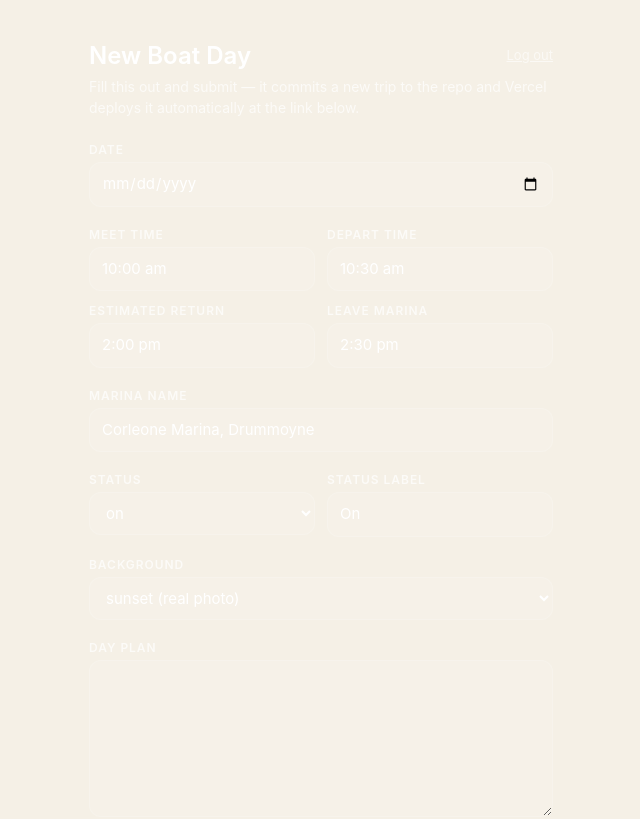
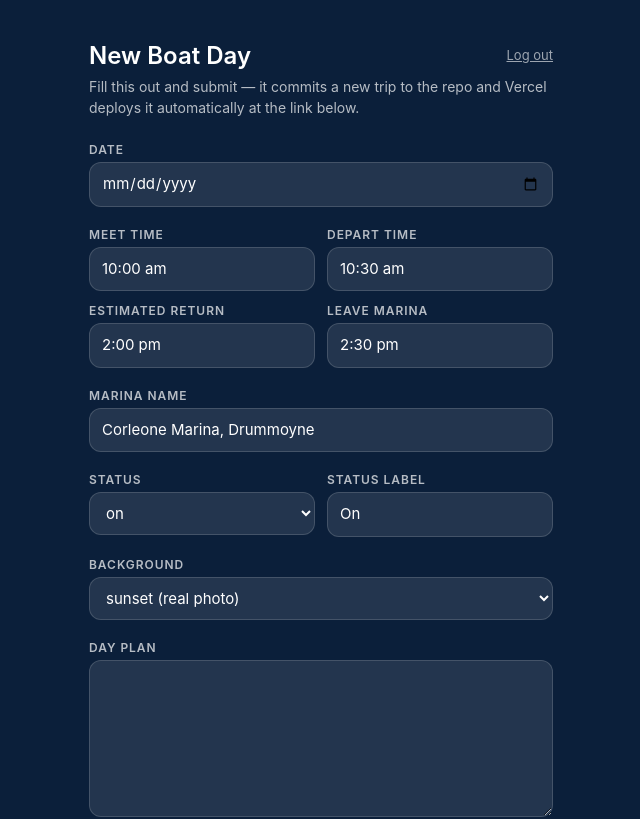
Before and after one commit to ShamalCanva/boatday, a Next.js app: page /admin in a window 1280 px wide. Shown: the top 819 px of the page, without its empty margins (319-959 px from the left). Built offline with nearby package versions, Linux system fonts and the light colour scheme.

Commit message:
Fix admin page contrast + proxy.ts rename

```diff
--- a/app/admin/page.tsx
+++ b/app/admin/page.tsx
@@ -119,7 +119,8 @@ export default function AdminPage() {
 
   if (result) {
     return (
-      <main className="mx-auto min-h-screen max-w-lg px-6 py-16 text-white">
+      <main className="min-h-screen bg-navy text-white">
+        <div className="mx-auto max-w-lg px-6 py-16">
           <p className="text-xs font-semibold uppercase tracking-[0.14em] text-white/70">Published</p>
           <h1 className="mt-2 text-2xl font-semibold">Trip is live</h1>
           <p className="mt-3 text-[15px] text-white/85">
@@ -139,12 +140,14 @@ export default function AdminPage() {
           >
             Create another trip
           </button>
+        </div>
       </main>
     );
   }
 
   return (
-    <main className="mx-auto min-h-screen max-w-lg px-6 py-10 pb-24 text-white">
+    <main className="min-h-screen bg-navy text-white">
+    <div className="mx-auto max-w-lg px-6 py-10 pb-24">
       <div className="flex items-center justify-between">
         <h1 className="text-2xl font-semibold">New Boat Day</h1>
         <button onClick={handleLogout} className="text-[13px] text-white/60 underline">
@@ -376,6 +379,7 @@ export default function AdminPage() {
           {submitting ? "Publishing…" : "Publish trip"}
         </button>
       </div>
+    </div>
     </main>
   );
 }
```
Lines whose indentation alone changed are shown as unchanged.
